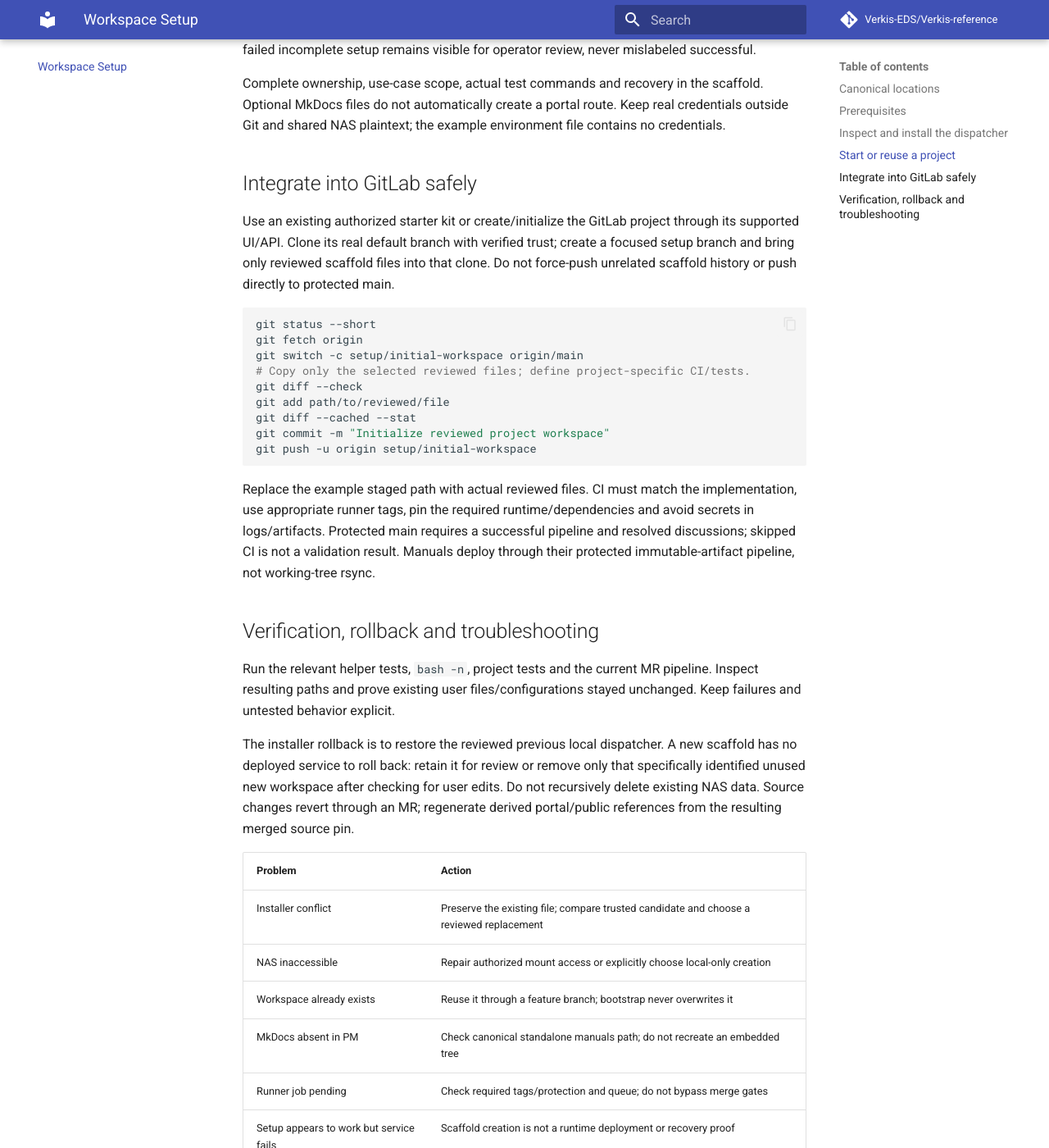
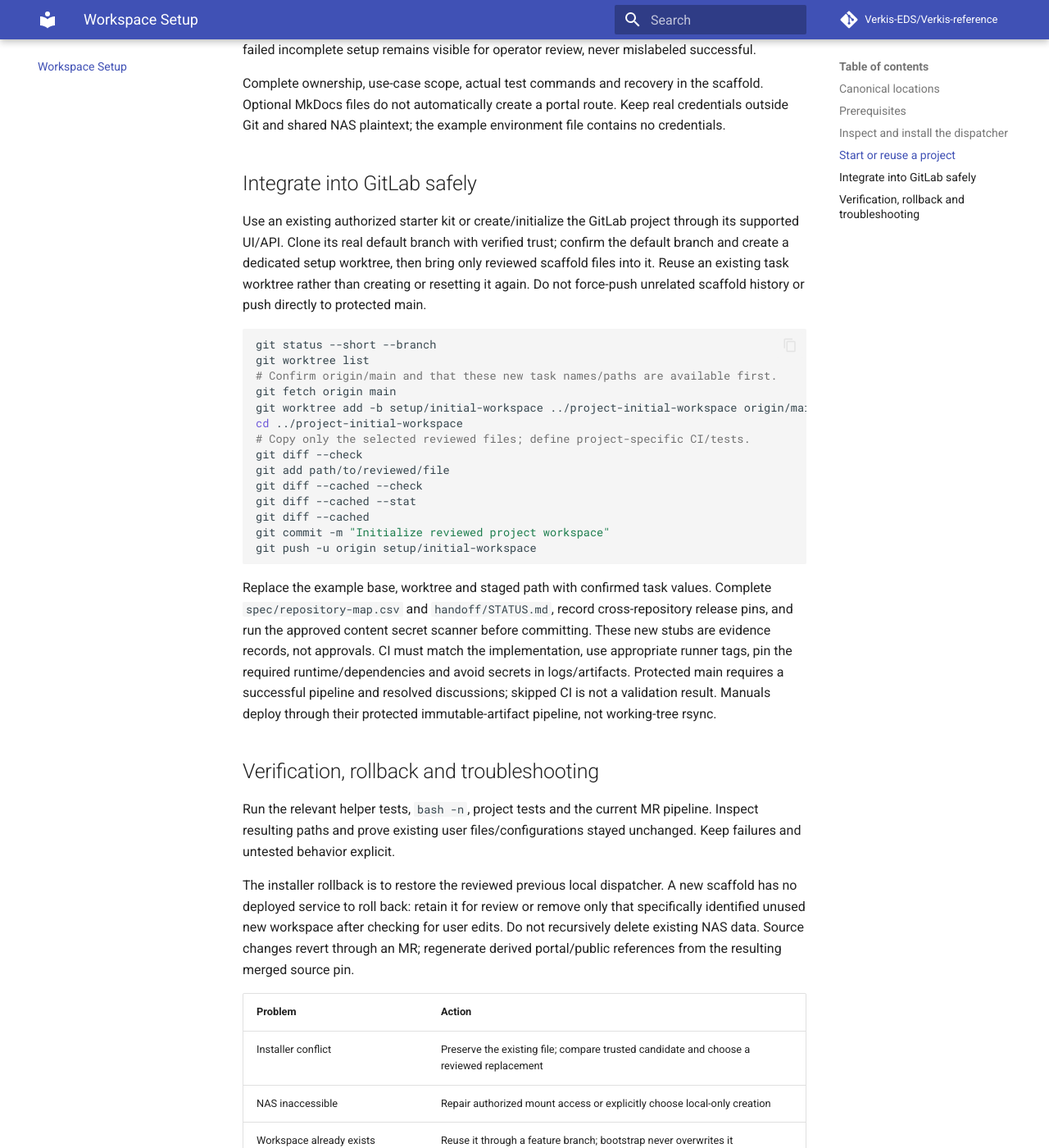
Before and after one commit to Verkis-EDS/Verkis-reference, an MkDocs documentation site: the page built from docs/reference/common/WORKSPACE_SETUP.md, in a window 1280 px wide and 1400 px high, scrolled down 2331 px. Shown: the whole window at 82% size. Built offline with MkDocs 1.6.1 and Material for MkDocs 9.7.7, drawn with Linux system fonts in a browser that asks for light colours; comment, search, counter and statistics services are not loaded.

Commit message:
docs: refresh shared Git discovery and handoff references

````diff
--- a/docs/reference/common/WORKSPACE_SETUP.md
+++ b/docs/reference/common/WORKSPACE_SETUP.md
@@ -59,21 +59,26 @@ Complete ownership, use-case scope, actual test commands and recovery in the sca
 
 ## Integrate into GitLab safely
 
-Use an existing authorized starter kit or create/initialize the GitLab project through its supported UI/API. Clone its real default branch with verified trust; create a focused setup branch and bring only reviewed scaffold files into that clone. Do not force-push unrelated scaffold history or push directly to protected main.
+Use an existing authorized starter kit or create/initialize the GitLab project through its supported UI/API. Clone its real default branch with verified trust; confirm the default branch and create a dedicated setup worktree, then bring only reviewed scaffold files into it. Reuse an existing task worktree rather than creating or resetting it again. Do not force-push unrelated scaffold history or push directly to protected main.
 
 ```bash
-git status --short
-git fetch origin
-git switch -c setup/initial-workspace origin/main
+git status --short --branch
+git worktree list
+# Confirm origin/main and that these new task names/paths are available first.
+git fetch origin main
+git worktree add -b setup/initial-workspace ../project-initial-workspace origin/main
+cd ../project-initial-workspace
 # Copy only the selected reviewed files; define project-specific CI/tests.
 git diff --check
 git add path/to/reviewed/file
+git diff --cached --check
 git diff --cached --stat
+git diff --cached
 git commit -m "Initialize reviewed project workspace"
 git push -u origin setup/initial-workspace
 ```
 
-Replace the example staged path with actual reviewed files. CI must match the implementation, use appropriate runner tags, pin the required runtime/dependencies and avoid secrets in logs/artifacts. Protected main requires a successful pipeline and resolved discussions; skipped CI is not a validation result. Manuals deploy through their protected immutable-artifact pipeline, not working-tree rsync.
+Replace the example base, worktree and staged path with confirmed task values. Complete `spec/repository-map.csv` and `handoff/STATUS.md`, record cross-repository release pins, and run the approved content secret scanner before committing. These new stubs are evidence records, not approvals. CI must match the implementation, use appropriate runner tags, pin the required runtime/dependencies and avoid secrets in logs/artifacts. Protected main requires a successful pipeline and resolved discussions; skipped CI is not a validation result. Manuals deploy through their protected immutable-artifact pipeline, not working-tree rsync.
 
 ## Verification, rollback and troubleshooting
 
````
Also changed, not shown: PUBLIC_MIRROR_MANIFEST.md (+1 -1 lines), docs/reference/common/RULES.md (+14 -0 lines), docs/reference/common/templates/README.md (+2 -2 lines), docs/reference/common/templates/project/AGENTS.md (+1 -1 lines), docs/reference/common/templates/project/CLAUDE.md (+3 -1 lines), docs/reference/common/templates/project/handoff/STATUS.md (added, +18 -0 lines), docs/reference/common/templates/project/spec/repository-map.csv (added, +1 -0 lines), 1 other file.
